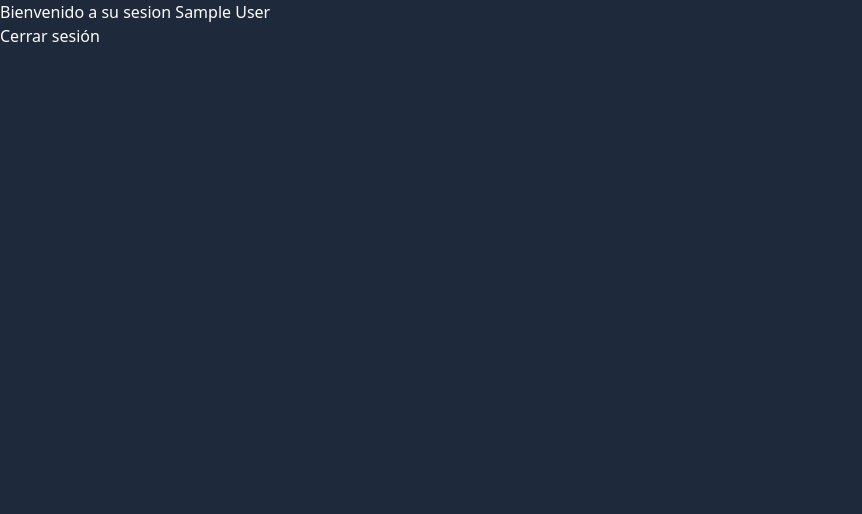
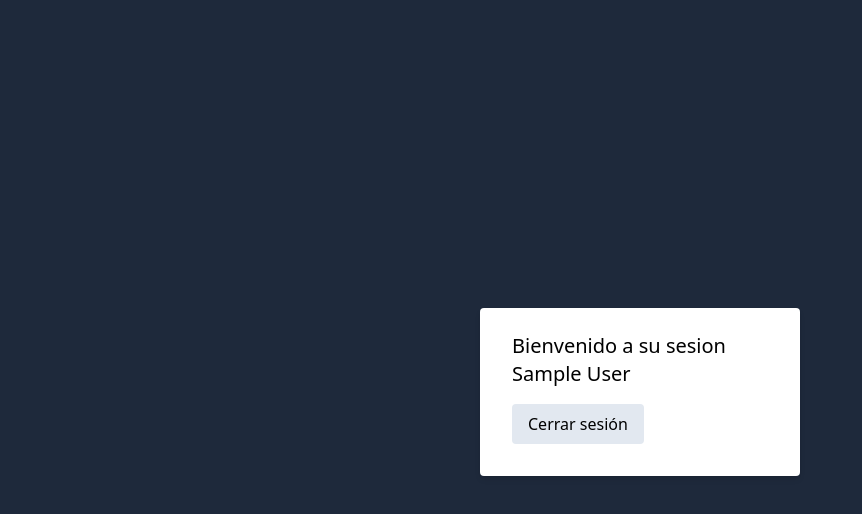
Before and after one commit to Brandddd/course-react-auth-protectedroutes-firebase-baas, a React (Create React App) app: page / in a window 1280 px wide. Shown: the top 514 px of the page, without its empty margins (0-862 px from the left). Built offline with nearby package versions, Linux system fonts and the light colour scheme; no server answers; sample sign-in values are in the browser's storage.

Commit message:
making-styles-for-home

```diff
--- a/src/components/Home.js
+++ b/src/components/Home.js
@@ -15,10 +15,19 @@ export function Home() {
   if (loading) return <h1>Cargando...</h1>;
 
   return (
-    <div>
-      <h1 className="text-white">Bienvenido a su sesion {user.displayName || user.email}</h1>
+    <div className="w-full max-w-xs m-auto text-">
+      <div className="bg-white rounded shadow-md px-8 pt-6 pb-8 mb-4">
+        <h1 className="text-xl mb-4">
+          Bienvenido a su sesion {user.displayName || user.email}
+        </h1>
 
-      <button onClick={handleLogout} className="text-white">Cerrar sesión</button>
+        <button
+          onClick={handleLogout}
+          className="bg-slate-200 hover:bg-slate-300 rounded py-2 px-4 text-black"
+        >
+          Cerrar sesión
+        </button>
+      </div>
     </div>
   );
 }
```
